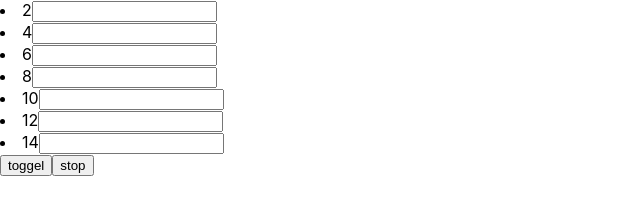
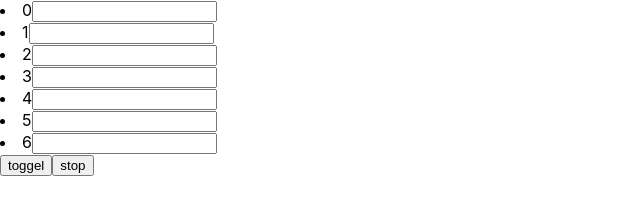
Before and after one commit to eurus1201/practice, a React (Create React App) app: page / in a window 1280 px wide. Shown: the top 204 px of the page, without its empty margins (0-640 px from the left). Built offline with nearby package versions, Linux system fonts and the light colour scheme.

Commit message:
started over

```diff
--- a/src/App.js
+++ b/src/App.js
@@ -1,66 +1,36 @@
-import React, { useEffect, useState,useRef } from 'react';
+import React, { useState, useEffect, useRef } from "react";
 
 function App() {
-  const [items, setItems] = useState([]);
-  const [add, setAdd] = useState(true);
-  const [reverse, setReverse] = useState(false);
-  let [counter, setCounter] = useState([]);
+    const [count, setCount] = useState([0]);
+    const [item, setItem] = useState([]);
     const intervalRef = useRef();
 
-  const toggel = () => {
-    setAdd(!add);
-    setReverse(!reverse)
-  }
-
-  const count = () => setCounter(counter++);
-
-  // useEffect(()=>{
-  //   count()
-  // },[])
-
-  // useEffect(() => {
-  //   if (add) {
-  //     counter = counter+1;
-  //   }else if (!add){
-  //     counter = counter-1;
-  //   }
-  // }, [])
 
     useEffect(() => {
-    count();
-    let interval = null;
-    if (add) {
-      interval = setInterval(() => {
-        setItems(items => [...items,`${counter++}`])
+        const id = setInterval(() => {
+            setCount(count => [+ count + 1])
+            setItem(item => [...item, `${count}`])
         }, 1000);
-    } else if (reverse &&items!== 0) {
-      interval = setInterval(() => {
-        setItems(items => [`${counter--}`,...items])
-      }, 1000);
-    }
-    intervalRef.current = interval;
+        intervalRef.current = id;
         return () => clearInterval(intervalRef.current);
-  }, [add,reverse])
-
-  const stop = () => {
-    setAdd(!add) ;
-    setReverse(false);
-    clearInterval(intervalRef.current);
-}
+    }, [count]);
+    const handleCancel = () => clearInterval(intervalRef.current);
 
     return (
+        <>
             <div>
+                {item.map((item, i) => <li key={i}>{item}<input></input></li>)}
+            </div>
             <div>
-        {items.map((item, i) => <li key={i}>{item}<input></input></li>)}
-      </div>
-      <button onClick={toggel} >
-        {reverse ? 'revers' : 'toggel'}
+                <button>
+                    toggel
                 </button>
-      <button onClick={stop}>
-        {add || reverse ?'stop':'start'}
+                <button
+                onClick={handleCancel}>
+                    stop
                 </button>
             </div>
-  )
+        </>
+    );
 }
-
 export default App;
```
Lines whose indentation alone changed are shown as unchanged.
